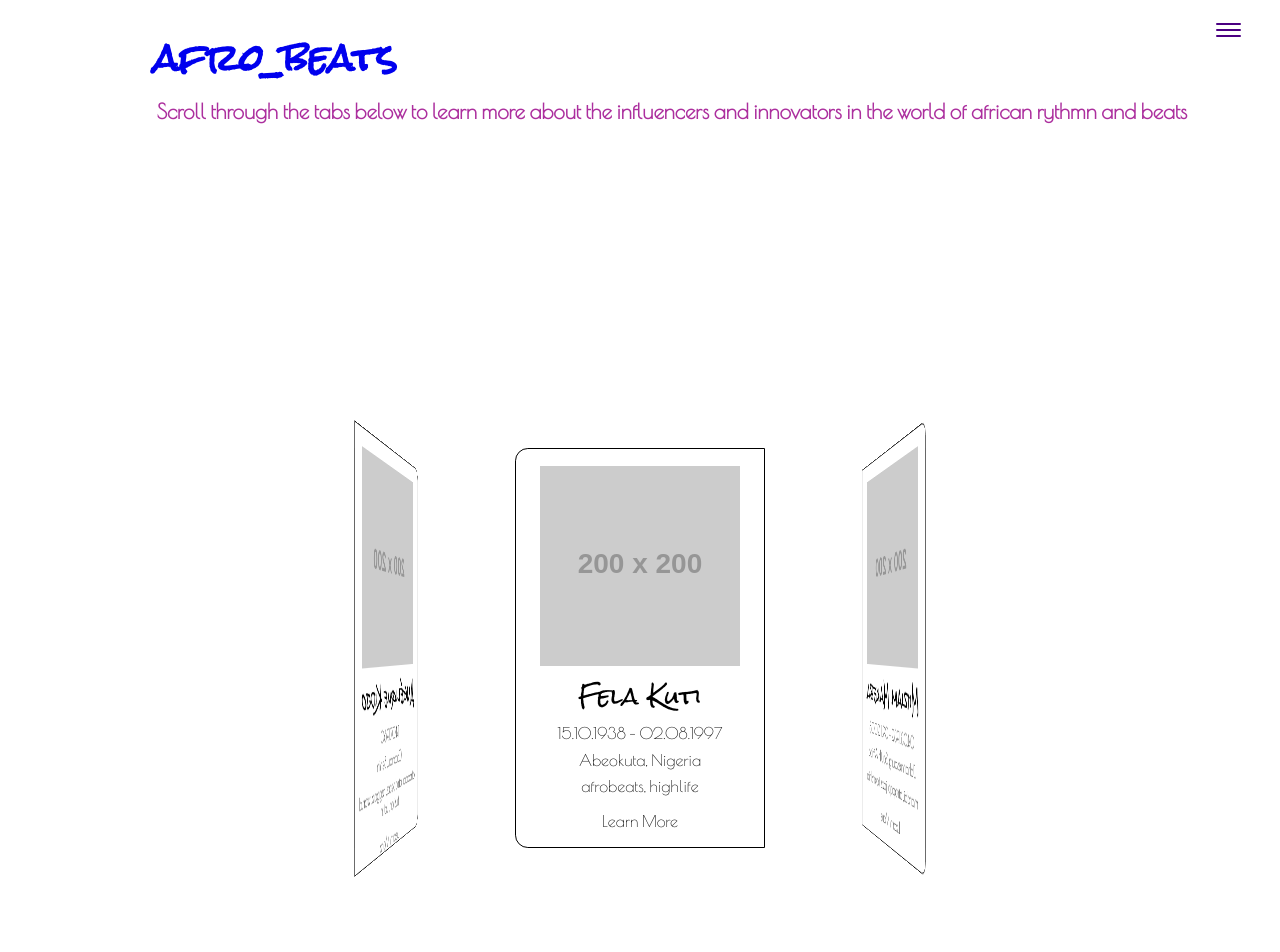
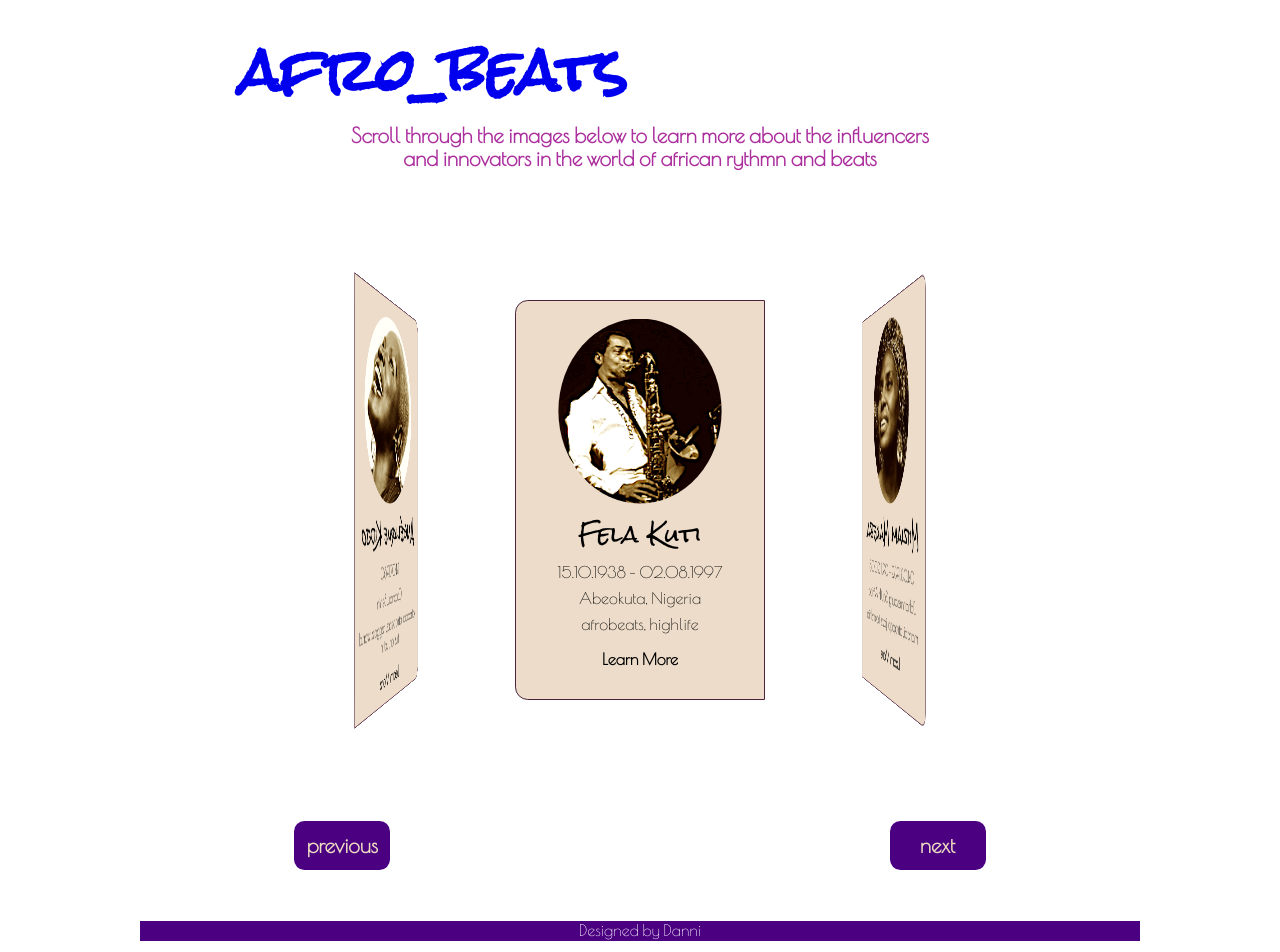
Before and after one commit to RV3310/africandrums_site, a plain HTML site: page artists.html in a window 1280 px wide. Shown: the top 952 px of the page. Drawn offline with nearby package versions, Linux system fonts and the light colour scheme; placeholder pictures from the web are drawn by us.

Commit message:
update_270118

```diff
--- a/artists.html
+++ b/artists.html
@@ -57,14 +57,14 @@
     </div>
 
     <div class="intro container">
-    	<p>Scroll through the tabs below to learn more about the influencers and innovators in the world of african rythmn and beats </p>
+    	<p>Scroll through the images below to learn more about the influencers and innovators in the world of african rythmn and beats </p>
     </div>
 
     <div class="wrapper">
 	    <div class="carousel">
 	    	<div class="frame">
 		    <div class="block kuti">
-               <img class="photo" src="http://via.placeholder.com/200x200" alt="Picture of Fela Kuti">
+               <img class="photo" src="./images/felakuti.png" alt="Picture of Fela Kuti">
                <figcaption>Fela Kuti</figcaption>
                <ul class="info">
              	  <li>15.10.1938 – 02.08.1997</li>
@@ -72,12 +72,12 @@
                   <li>afrobeats, highlife</li>
                </ul>
                <span class="learnmore">Learn More</span>
-			   <p class="hidden moretxt">Fela Anikulapo Kuti, also professionally known as Fela Kuti, or simply Fela, was a Nigerian multi-instrumentalist, musician, composer, pioneer of the Afrobeat music genre, human rights activist, and political maverick. <br><span class="learnlater">Learn Later</span>
+			   <p class="hidden moretxt">Fela Anikulapo Kuti, also professionally known as Fela Kuti, or simply Fela, was a Nigerian multi-instrumentalist, musician, composer, pioneer of the Afrobeat music genre, human rights activist, and political maverick. His music has been sampled by J Cole, Whizz Kid, Naz and many more.<br> <br> Listen Now <a href="https://www.whosampled.com/sample/216919/J.-Cole-Let-Nas-Down-Kanye-West-Big-Brother/"><i class="fa fa-music" aria-hidden="true"></i></a> <br> <br> <span class="learnlater">Listen Later</span>
 			   </p>
 		    </div>
 		    </div>
 		    <div class="block makeba">
-		 	   <img class="photo" src="http://via.placeholder.com/200x200" alt="Picture of Miriam Makeba">
+		 	   <img class="photo" src="./images/miriammakeba.png" alt="Picture of Miriam Makeba">
                <figcaption>Miriam Makeba</figcaption>
 			   <ul class="info">
                  <li>04.03.1932 - 09.11.2008</li>
@@ -85,10 +85,11 @@
                  <li>marabi, afropop, jazz, township</li>
                </ul>
                <span class="learnmore">Learn More </span>
-			   <p class="hidden moretxt">Zenzile Miriam Makeba, also known as Mama Africa, was a South African singer, actor, United Nations goodwill ambassador, and civil rights activist.<br><span class="learnlater">Learn Later</span></p>
+			   <p class="hidden moretxt">Zenzile Miriam Makeba, also known as Mama Africa, was a South African singer, actor, United Nations goodwill ambassador, and civil rights activist.<br> <br> Listen Now <a href="https://www.whosampled.com/Miriam-Makeba/Quit-It/"><i class="fa fa-music" aria-hidden="true"></i></a> <br> <br> <span class="learnlater">Listen Later</span>
+         </p>
 		    </div>
 			<div class="block dbanj">
-				<img class="photo" src="http://via.placeholder.com/200x200" alt="Picture of D'Banj">
+				<img class="photo" src="./images/dbanj.png" alt="Picture of D'Banj">
 	            <figcaption>d'Banj</figcaption>
 			    <ul class="info">
 	              <li>09.06.1980</li>
@@ -96,10 +97,11 @@
 	              <li>afropop, r&b, pop </li>
 	            </ul>
 	            <span class="learnmore">Learn More </span>
-				<p class="hidden moretxt">Oladapo Daniel Oyebanjo, known by his stage name D'banj, is a Nigerian musician, singer-songwriter, entrepreneur and television personality.<br><span class="learnlater">Learn Later</span></p>
+				<p class="hidden moretxt">Oladapo Daniel Oyebanjo, known by his stage name D'banj, is a Nigerian musician, singer-songwriter, entrepreneur and television personality. His most popular track was Oliver Twist which was sampled by Estelle.<br> <br> Listen Now <a href="https://www.whosampled.com/D%27Banj/Oliver-Twist/"><i class="fa fa-music" aria-hidden="true"></i></a> <br> <br> <span class="learnlater">Listen Later</span>
+        </p>
 			</div>
 			<div class="block kidjo">
-				<img class="photo" src="http://via.placeholder.com/200x200" alt="Picture of kidjo">
+				<img class="photo" src="./images/angelique.png" alt="Picture of kidjo">
 	            <figcaption>Angélique Kidjo</figcaption>
 	            <ul class="info">
 	               <li>14.07.1960</li>
@@ -107,7 +109,8 @@
 	               <li>afropop, afrobeats, reggae, world fusion, latin</li>
 	            </ul>
 	            <span class="learnmore">Learn More </span>
-				<p class="hidden moretxt">known as Angélique Kidjo, is a Grammy Award-winning Beninese singer-songwriter and activist, noted for her diverse musical influences and creative music videos.<br><span class="learnlater">Learn Later</span></p>
+				<p class="hidden moretxt">known as Angélique Kidjo, is a Grammy Award-winning Beninese singer-songwriter and activist, noted for her diverse musical influences and creative music videos. She collaborated with John Legend and Bono for the FIFA World Cup Song /"Move On Up/".<br> <br> Listen Now <a href="https://www.whosampled.com/Ang%C3%A9lique-Kidjo/Move-on-Up/"><i class="fa fa-music" aria-hidden="true"></i></a> <br> <br> <span class="learnlater">Listen Later</span>
+        </p>
 			</div>
 	    </div>
     </div>
@@ -117,8 +120,10 @@
   	    <span class="next"> next </span>
   	</div>
 
-  	<footer>
-        <span></span>
+  	<footer class="container">
+      <div>
+        <span>Designed by Danni</span>
+      </div>
     </footer>
 
     <script src="./js/jquery-2.1.3.js"></script>
--- a/css/index.css
+++ b/css/index.css
@@ -1,3 +1,21 @@
+/***********************
+COLORS
+************************/
+
+/*wine: #4d243d
+light slate: #ecdcc9
+dark slate: #cac2b5
+light cream: #edd4b2
+dark cream: #d0a98f*/
+
+/***********************
+COLORS
+***********************/
+
+
+
+
+
 
 *, *:before, *:after {
   box-sizing: border-box;
@@ -75,10 +93,6 @@ p {
   font-weight: 900;
 }
 
-.moretxt {
-  font-size: 1rem;
-}
-
 a {
   text-decoration: none;
 }
@@ -119,10 +133,10 @@ li  {
 
 .menu {
   position: absolute;
-  top: 20px;
-  right: 20px;
-  height: 46px;
-  width: 46px;
+  top: 2.7%;
+  right:4%;
+  height: 10%;
+  width: 10%;
 }
 
 .menu-link {
@@ -134,10 +148,10 @@ li  {
 
 .hamburger-icon {
   position: absolute;
-  width: 25px;
-  height: 14px;
-  margin-top: 3px;
-  margin-left: 2px;
+  width: 1.6rem;
+  height: 1.2rem;
+  margin-top: 5%;
+  margin-left: 5%;
   left: 0;
   top: 0;
   right: 0;
@@ -146,7 +160,7 @@ li  {
 
 .hamburger-bar {
   background-color: indigo;
-  height: 2px;
+  height: .2rem;
   width: 100%;
   border-radius: 2px;
   position: absolute;
@@ -279,15 +293,34 @@ footer {
 ARTISTS PAGE
 ***********************************/
 
-/**************************
-CAROUSEL
-**************************/
+/*FONT STYLES*/
+
+.block li,
+.learnmore,
+.learnlater,
+.moretxt {
+  font-size: 1rem;
+}
+
+.learnmore,
+.learnlater,
+.next,
+.prev {
+  font-weight: 900;
+}
+
+.moretxt {
+  color: #6D0029;
+}
+
+
+/*CAROUSEL*/
 
 .wrapper {
   display: flex;
   width: 250px;
   height: 400px;
-  margin: 25% auto;
+  margin: 125px auto;
   perspective: 1000px;
 }
 
@@ -310,24 +343,11 @@ CAROUSEL
   width: 250px;
   height: 400px;
   text-align: center;
-  color: black;
   border-radius: .8em 0 0 .8em;
-  background: white;
-  border: .1em solid black;
+  background: #ecdcc9;
+  border: .1em solid #4d243d;
 }
 
-/*.frame {
-  width: 260px;
-  height: 410px;
-  background: transparent;
-}*/
-
-
-.block li,
-.learnmore,
-.learnlater {
-  font-size: 1rem;
-}
 
 .block li {
   border: none;
@@ -338,7 +358,15 @@ CAROUSEL
 .photo {
   margin-top: 2%;
   padding: 5%;
+  max-height: 210px;
+  border-radius: 50%;
 }
+
+.dbanj img,
+.kidjo img {
+  height: 210px;
+}
+
 .info {
   padding-left: 0;
 }
@@ -361,16 +389,16 @@ CAROUSEL
   justify-content: space-between;
   align-content: flex-end;
   text-align: center;
-  margin: 4% 0 3%;
+  margin: 4% 0 4%;
 
 }
 
 .next,
 .prev {
-  color: black;
+  color: #ecdcc0;
   position: relative;
   cursor: pointer;
-  background: white;
+  background: indigo;
   border-radius: .5em;
   border: .1em solid indigo;
   font-size: 1.3rem;
@@ -412,7 +440,8 @@ DRUMS PAGE
 .intro {
   text-align: center;
   font-size: 2rem;
-  margin: 0 5%;
+  margin: 0 auto;
+  max-width: 600px
 }
 
 .wrapper_2 {
@@ -518,61 +547,78 @@ TEXT POSITIONING
 MEDIA QUERY - IPAD
 ********************************/
 
-/*@media (min-width: 600px) {
-  html {
-    font-size: 1.5rem;
+@media (min-width: 600px) {
+
+  h1 {
+  font-size: 3.5rem;
   }
 
-  .index li {
-  font-size: .8rem;
-  padding: 0.35rem;
+  .menu {
+  position: absolute;
+  top: 6%;
+  right:2%;
   }
-}*/
+
+  .menu-link {
+    width: 100%;
+    height: 100%;
+  }
+
+  .wrapper {
+  margin-top: 125px;
+  }
+
+  .intro.container,
+  .wrapper_2.container {
+    max-width: 600px;
+  }
+
+
+
+}
 
 /********************************
 MEDIA QUERY - LAPTOP
 ********************************/
 
+@media (min-width: 895px) {
+/*
+  html {
+    background: radial-gradient( ellipse farthest-corner, white 60%, rgba(88, 11, 28, .5));
+  }*/
 
-/*@media (min-width: 850px) {
-
-  a:hover {
-    font-weight: 900;
+  body {
+    margin: 0 auto;
+    background-color: white;
   }
 
-  header nav li{
-    display: inline-block;
-    list-style: none;
- }
-
- header nav {
-  margin-right: 5%;
+  .container {
+    max-width: 1000px;
   }
 
   .menu {
     display: none;
   }
 
-ul .index {
+  .index_1 li {
+    display: inline-block;
+  }
+
+  ul.index_1 {
     text-align: center;
     font-size: 1.8rem;
  }
 
-.index li:first-child {
+  .index_1 li:first-child {
     border-radius: 10px 0 0 10px;
   }
 
-.index li:last-child {
+  .index_1 li:last-child {
     border-radius: 0 10px 10px 0;
   }
 
-#tagline {
-  font-size: 1.5rem;
+  .buttons {
+    margin: 1% 20% 4%;
   }
 
-img {
-  border: 1px solid black;
-  margin: 0 auto;
 }
-
-}*/
--- a/js/index.js
+++ b/js/index.js
@@ -12,7 +12,7 @@ var ww = $(window).width();
 // });
 
 $(window).resize(function() {
-	if ($(window).width() < 850) {
+	if ($(window).width() < 880) {
 		$(".index_1").hide();
 	} else {
 		$(".index_1").show();
```
Also changed, not shown: drums.html (+4 -7 lines), images/angelique.png (added), images/dbanj.png (added), images/felakuti.png (added), images/miriammakeba.png (added), 2 other files. Lines whose indentation alone changed are shown as unchanged.
